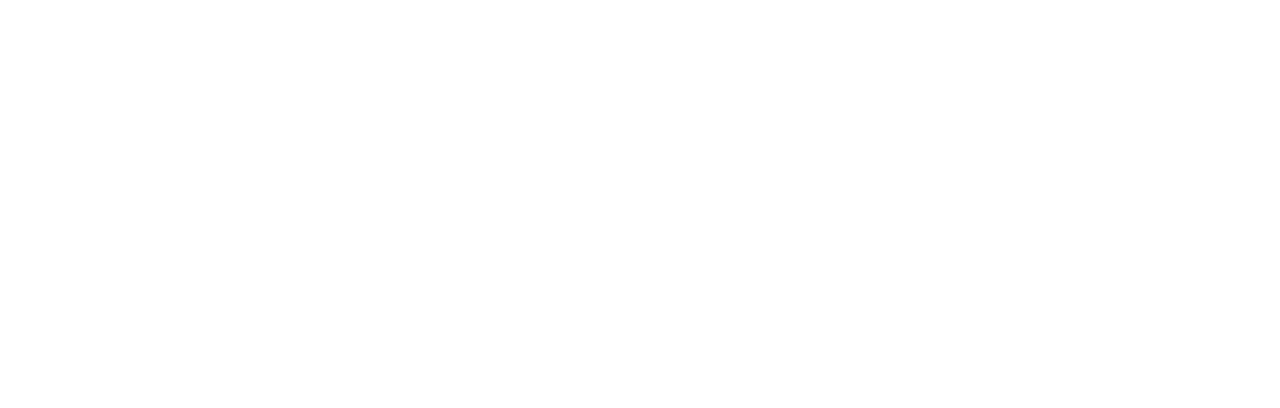
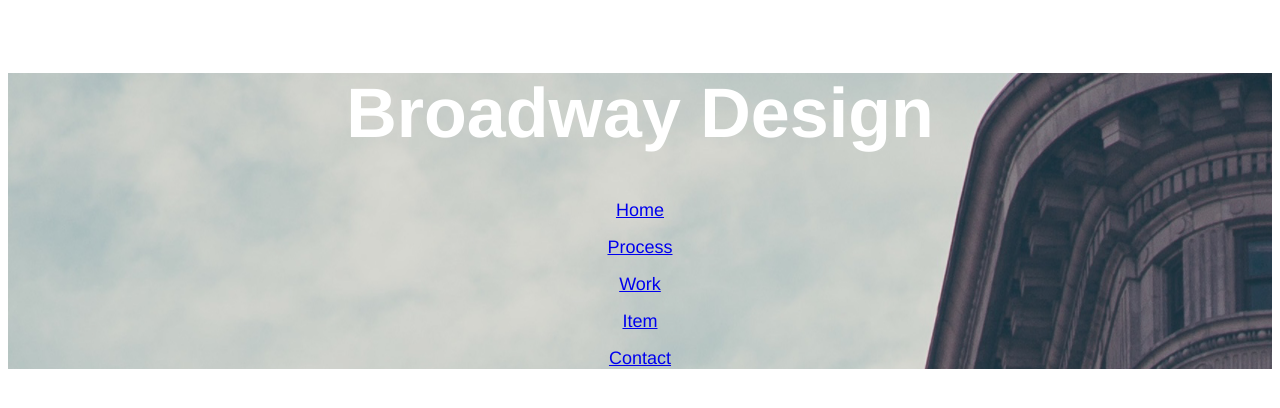
Before and after one commit to wouwou4444/broadway, a plain HTML site: page index.html in a window 1280 px wide. Drawn offline with Linux system fonts and the light colour scheme.

Commit message:
Add menu

```diff
--- a/index.html
+++ b/index.html
@@ -9,7 +9,15 @@
 
 </head>
 <body>
-    <h1>Broadway Design</h1>
+
+    <div class="menu">
+        <h1>Broadway Design</h1>
+        <p><a href="#home">Home</a></p>
+        <p><a href="#process">Process</a></p>
+        <p><a href="#work">Work</a></p>
+        <p><a href="#item">Item</a></p>
+        <p><a href="#contact">Contact</a></p>
+    </div>
 
 </body>
 </html>
--- a/resources/css/style.css
+++ b/resources/css/style.css
@@ -4,8 +4,15 @@ body {
     font-family: Helvetica, sans-serif;
 }
 
+.menu {
+    background-image: url("../images/the-flatiron-building.png");
+}
+
 h1 {
     font-size: 70px;
     font-weight: bold;
-    background-image: image("./")
 }
+
+p a {
+    font-size: 18px;
+}
```
